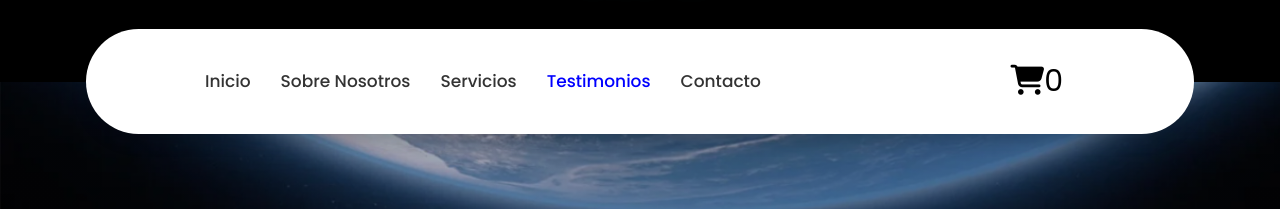
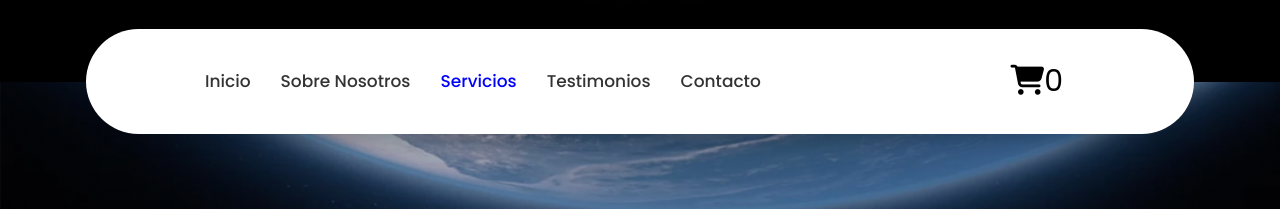
Before and after one commit to patricioherrera2022/ProyectoFinalJavascript, a plain HTML site: page pages/servicios.html in a window 1280 px wide. Shown: the part 89-298 px from the top of the page. Drawn offline with Linux system fonts and the light colour scheme; files whose address does not match are found by name.

Commit message:
actualización

```diff
--- a/pages/servicios.html
+++ b/pages/servicios.html
@@ -78,10 +78,10 @@
                     <div class="navbar-nav ml-auto py-0">
                         <a href="../index.html" class="nav-item nav-link ">Inicio</a>
                         <a href="sobreNosotros.html" class="nav-item nav-link">Sobre Nosotros</a>
-                        <a href="servicios.html" class="nav-item nav-link">Servicios</a>
+                        <a href="servicios.html" class="nav-item nav-link active">Servicios</a>
                     </div>
                     <div class="navbar-nav mr-auto py-0">
-                        <a href="testimonio.html" class="nav-item nav-link active">Testimonios</a>
+                        <a href="testimonio.html" class="nav-item nav-link ">Testimonios</a>
                         <a href="contacto.html" class="nav-item nav-link">Contacto</a>
                     </div>
                     <header>
```
Also changed, not shown: pages/sobreNosotros.html (+2 -2 lines).
